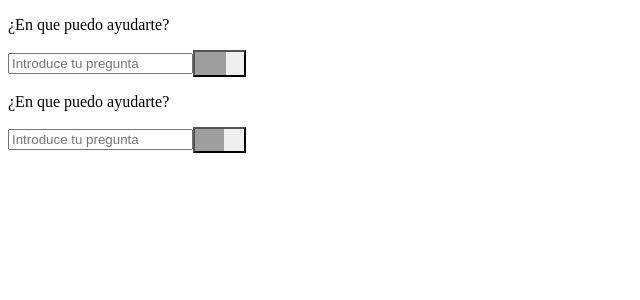
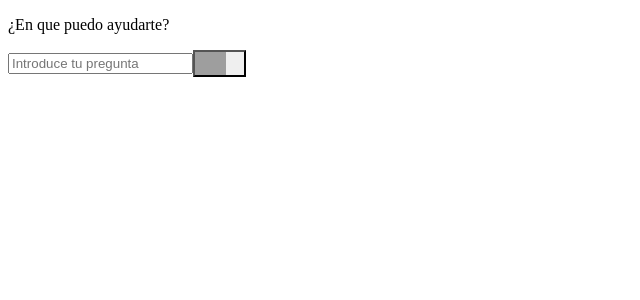
Before and after one commit to davidalvarez2006/Reto, an Angular app: page /textbar in a window 1280 px wide. Shown: the top 300 px of the page, without its empty margins (0-640 px from the left). Built offline with nearby package versions, Linux system fonts and the light colour scheme; grey boxes are pictures that could not be loaded.

Commit message:
actualizar html

```diff
--- a/src/app/app.component.html
+++ b/src/app/app.component.html
@@ -1,2 +1 @@
 <router-outlet />
-<app-chat-textbar />
```
